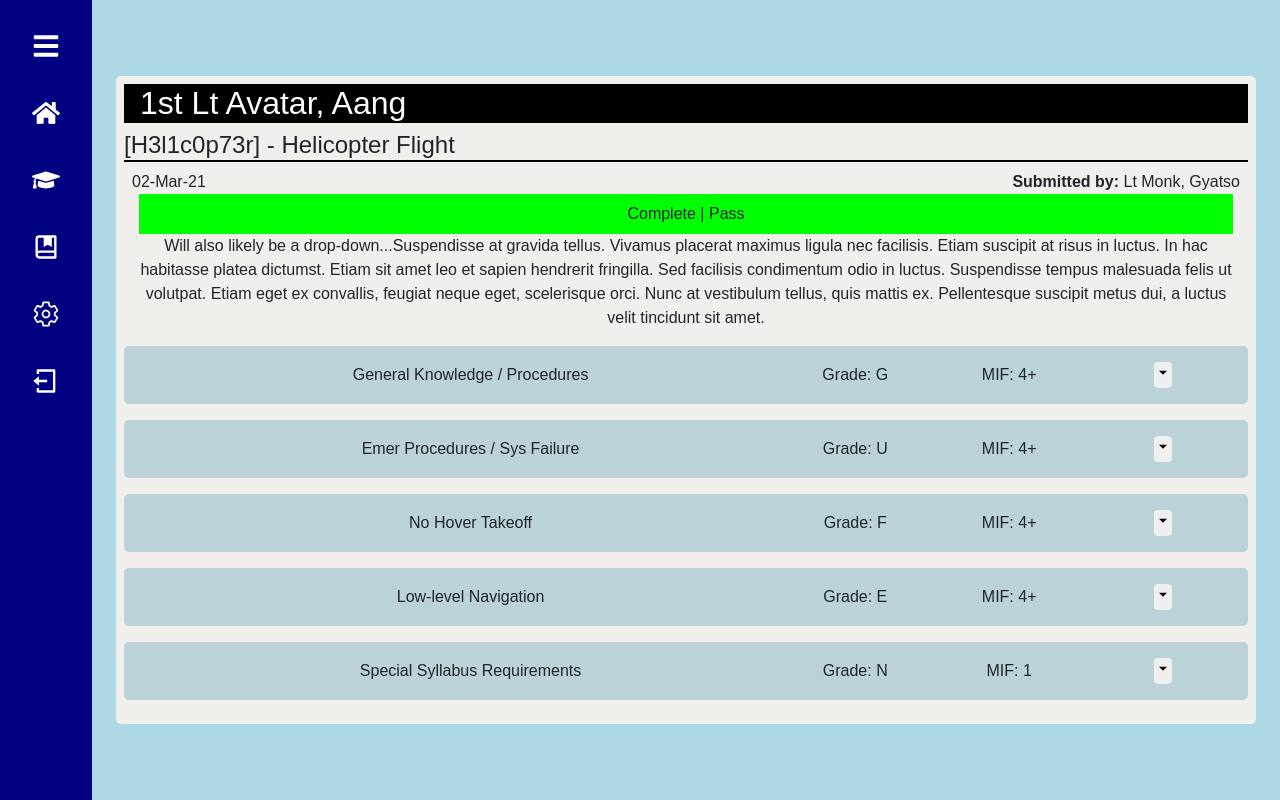
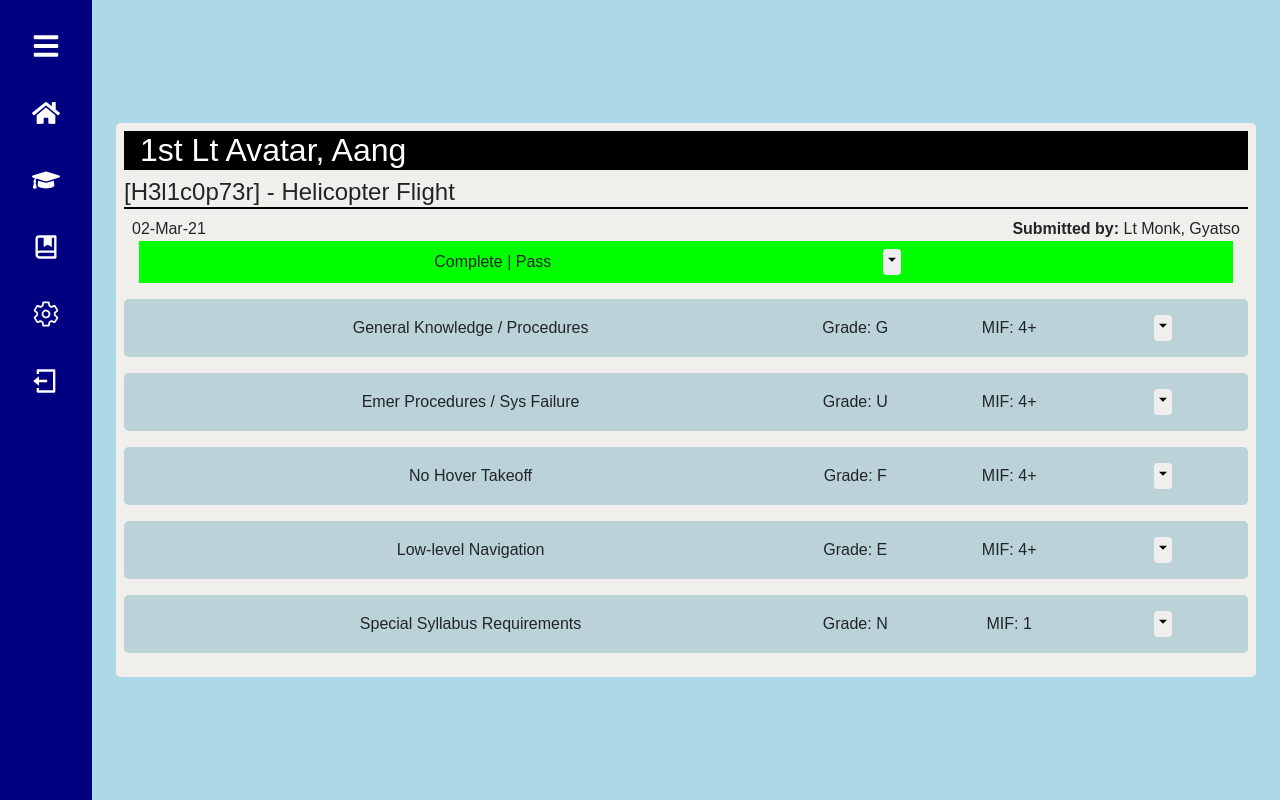
Before and after one commit to mattdillabough/cnatra-lms, a React (Create React App) app in the folder frontend/: page /Grades/1 in a window 1280 px wide. Built offline with nearby package versions, Linux system fonts and the light colour scheme.

Commit message:
Add dropdown for event details; modularize toggle-dropdown classname (#8)

```diff
--- a/frontend/src/App.css
+++ b/frontend/src/App.css
@@ -266,6 +266,10 @@
   /* background-color: rgb(98, 132, 243); */
 }
 
+.toggle-dropdown {
+  padding: 0;
+}
+
 /* ------Maneuver-----  */
 .maneuver {
   background: #bbd2d9;
@@ -289,10 +293,6 @@
   background-color: rgb(167 194 216);
 }
 
-.toggle-maneuver {
-  padding: 0;
-}
-
 .toggle-maneuver:hover {
   background: cornflowerblue;
 }
--- a/frontend/src/Components/Grading/Gradesheet.js
+++ b/frontend/src/Components/Grading/Gradesheet.js
@@ -1,10 +1,15 @@
 //Event Grade sheet
-import React from "react";
-// import {RiArrowDownSFill} from "react-icons/ri";
+import React, { useState } from "react";
+import { RiArrowDownSFill, RiArrowUpSFill } from "react-icons/ri";
 
 import Maneuver from "./Maneuver";
 
 function Gradesheet() {
+  const [dropdown, setDropDown] = useState(false);
+  const toggleDropDown = () => {
+    setDropDown(!dropdown);
+  };
+
   const mockGradesheetData = {
     eventId: "H3l1c0p73r",
     title: "Helicopter Flight",
@@ -134,9 +139,31 @@ function Gradesheet() {
             }
             title="Event Details"
           >
-            {mockGradesheetData.status} | {mockGradesheetData.lessonGrade}
+            <div>
+              {mockGradesheetData.status} | {mockGradesheetData.lessonGrade}
+            </div>
+            <div className="col-1">
+              <button
+                type="button"
+                className="toggle-dropdown btn"
+                data-bs-toggle="collapse"
+                data-bs-target="#collapseEvent"
+                aria-expanded="false"
+                aria-controls="collapse"
+                onClick={toggleDropDown}
+              >
+                {dropdown ? <RiArrowUpSFill /> : <RiArrowDownSFill />}
+              </button>
+            </div>
           </div>
-          <div className="details-body">
+          <div
+            className={
+              dropdown ? "details-body collapse show" : "details-body collapse"
+            }
+            id="collapseEvent"
+            aria-expanded="false"
+            aria-controls="collapse"
+          >
             Will also likely be a drop-down...Suspendisse at gravida tellus.
             Vivamus placerat maximus ligula nec facilisis. Etiam suscipit at
             risus in luctus. In hac habitasse platea dictumst. Etiam sit amet
--- a/frontend/src/Components/Grading/Maneuver.js
+++ b/frontend/src/Components/Grading/Maneuver.js
@@ -28,7 +28,7 @@ function Maneuver({ maneuver }) {
         <div className="col-1">
           <button
             type="button"
-            className="toggle-maneuver btn"
+            className="toggle-dropdown btn"
             data-bs-toggle="collapse"
             data-bs-target="#collapseExample"
             aria-expanded="false"
```
